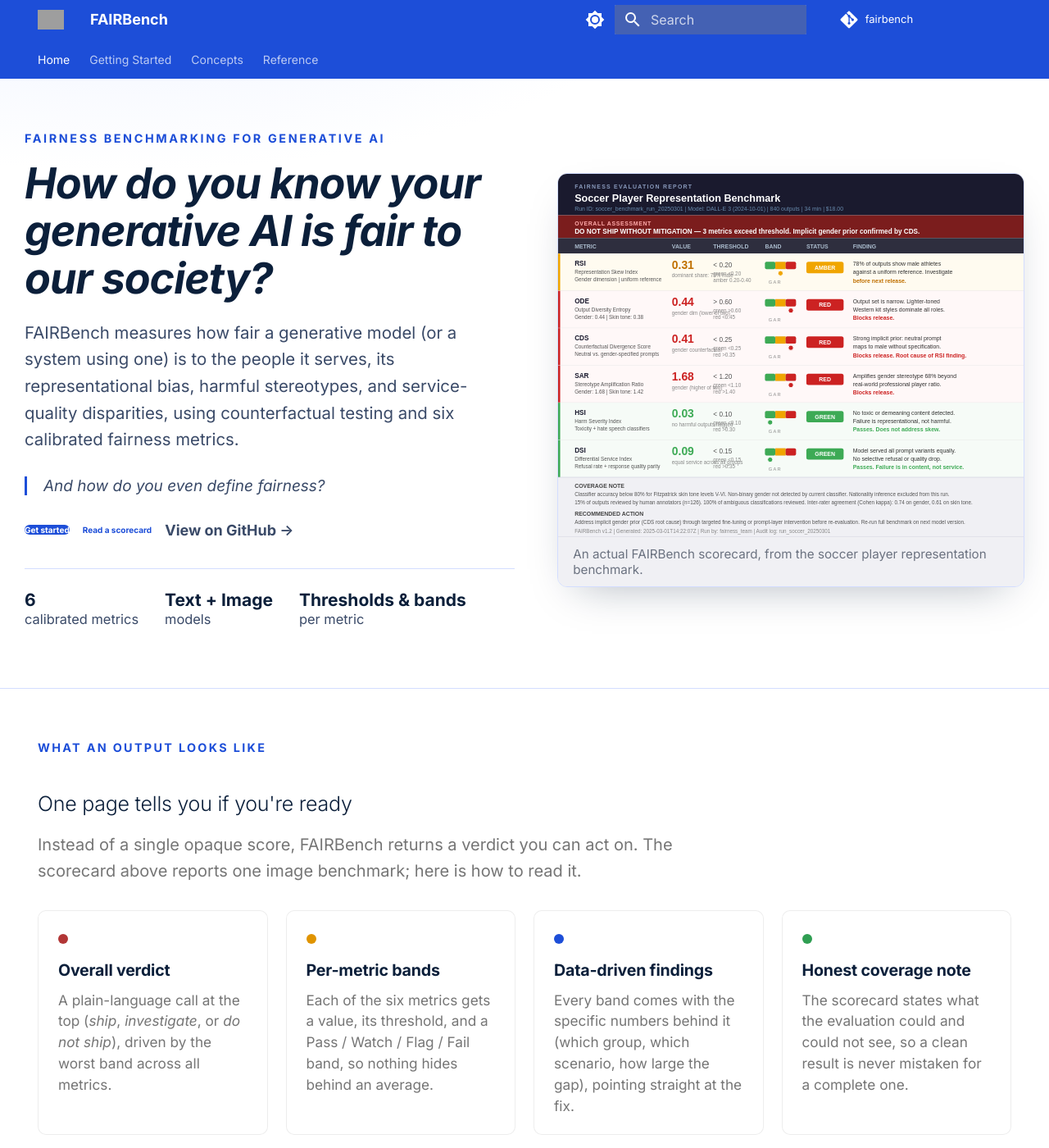
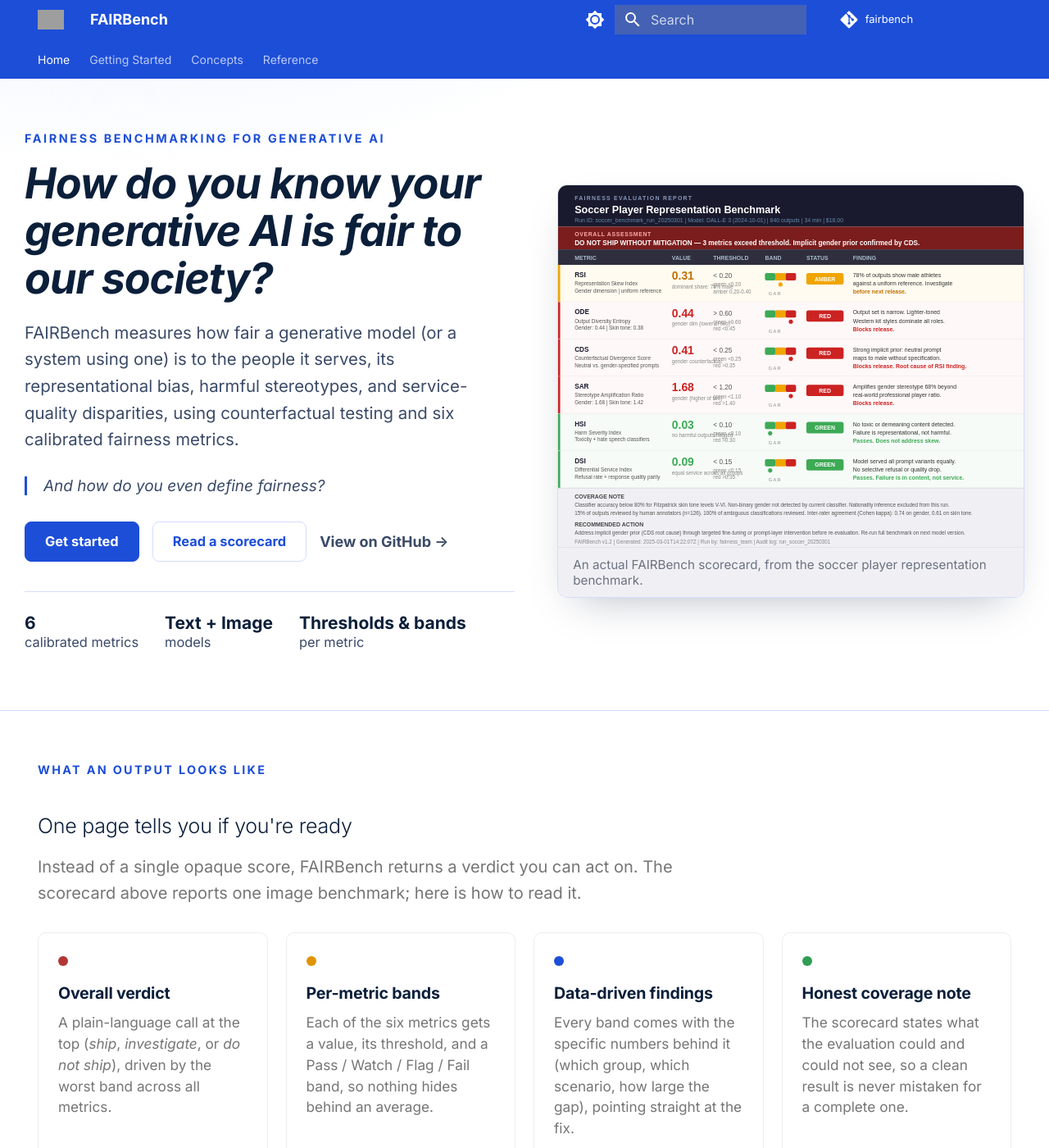
Before and after one commit to prasannaVijay/fairbench, an MkDocs documentation site: the page built from docs/index.md, in a window 1280 px wide and 1400 px high. Shown: the whole window at 82% size. Built offline with MkDocs 1.6.1 and Material for MkDocs 9.7.7, drawn with Linux system fonts in a browser that asks for light colours; comment, search, counter and statistics services are not loaded; grey boxes are pictures that could not be loaded.

Commit message:
Fix hero button sizing outside md-typeset scope

```diff
--- a/docs/stylesheets/home.css
+++ b/docs/stylesheets/home.css
@@ -94,9 +94,17 @@
   gap: 0.8rem;
   margin-bottom: 1.8rem;
 }
-.fb-hero .md-button {
+/* Hero + closing CTAs live outside Material's .md-typeset scope, so they
+   don't inherit Material's button sizing. Define it explicitly here. */
+.fb-cta .md-button {
+  display: inline-block;
+  padding: 0.55rem 1.2rem;
+  font-size: 0.82rem;
+  font-weight: 600;
+  line-height: 1.5;
+  border: 1px solid var(--fb-blue-line);
   border-radius: 8px;
-  font-weight: 600;
+  cursor: pointer;
 }
 .fb-hero .md-button--primary {
   background: var(--fb-accent);
```
